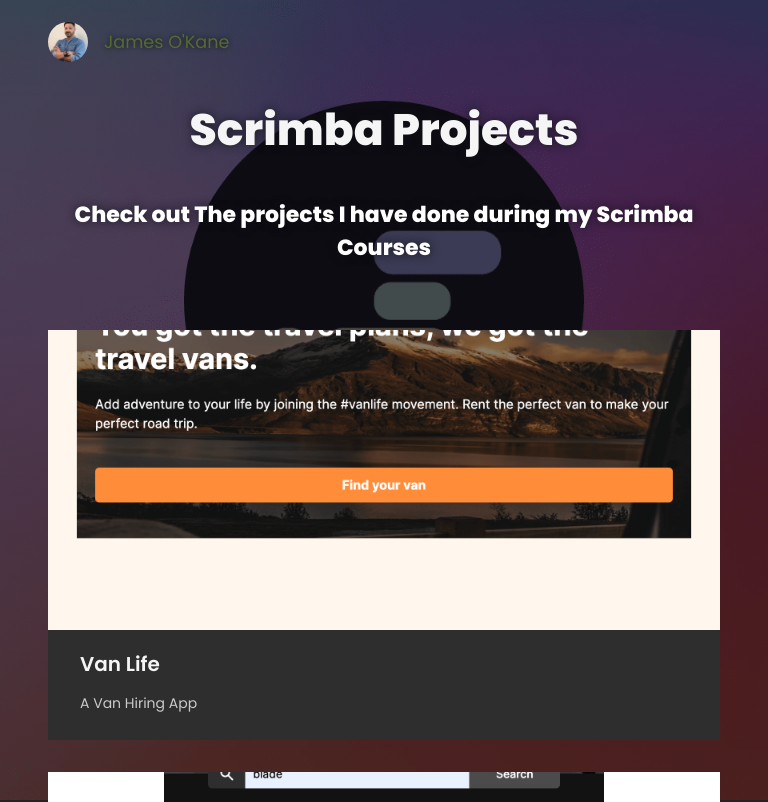
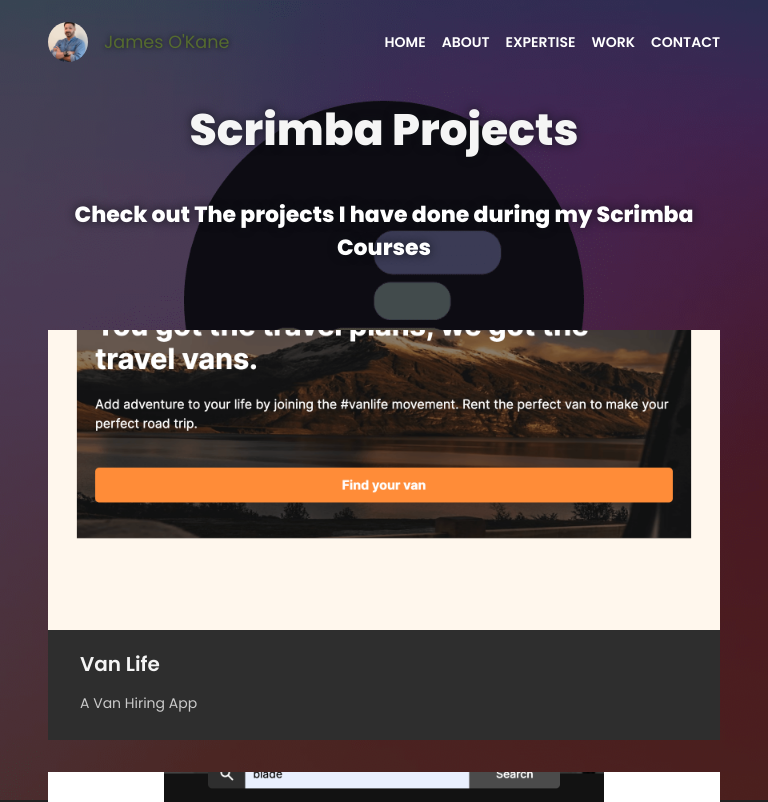
Before and after one commit to OrbicCode/Portfolio, a React (Vite) app in the folder portfolio/: page /scrimba in a window 768 px wide. Shown: the top 802 px of the page. Built offline with nearby package versions, Linux system fonts and the light colour scheme.

Commit message:
navigation display fix

```diff
--- a/portfolio/src/components/Navigation/Navigation.module.css
+++ b/portfolio/src/components/Navigation/Navigation.module.css
@@ -1,6 +1,6 @@
 .nav {
-    /* display: flex;
-    flex-direction: column; */
+    display: flex;
+    flex-direction: column;
     background: var(--night);
     width: 100vw;
     height: 100vh;
@@ -84,6 +84,10 @@
     .nav button {
         margin-right: 0.6em;
     }
+
+    .nav ul {
+        gap: 1em;
+    }
 }
 
 @media (min-width: 768px) {
@@ -94,6 +98,7 @@
         flex-direction: row;
         width: 60%;
         transform: unset;
+        height: unset;
     }
 
     .nav ul {
@@ -101,6 +106,7 @@
         align-items: center;
         justify-content: flex-end;
         gap: 1em;
+        margin-top: unset;
     }
 
     .nav li {
@@ -135,6 +141,10 @@
     .nav ul {
         flex-wrap: wrap;
         width: unset;
-        gap: unset;
+        gap: 0;
+    }
+
+    .nav a {
+        padding-block: 0.75em;
     }
 }
```
